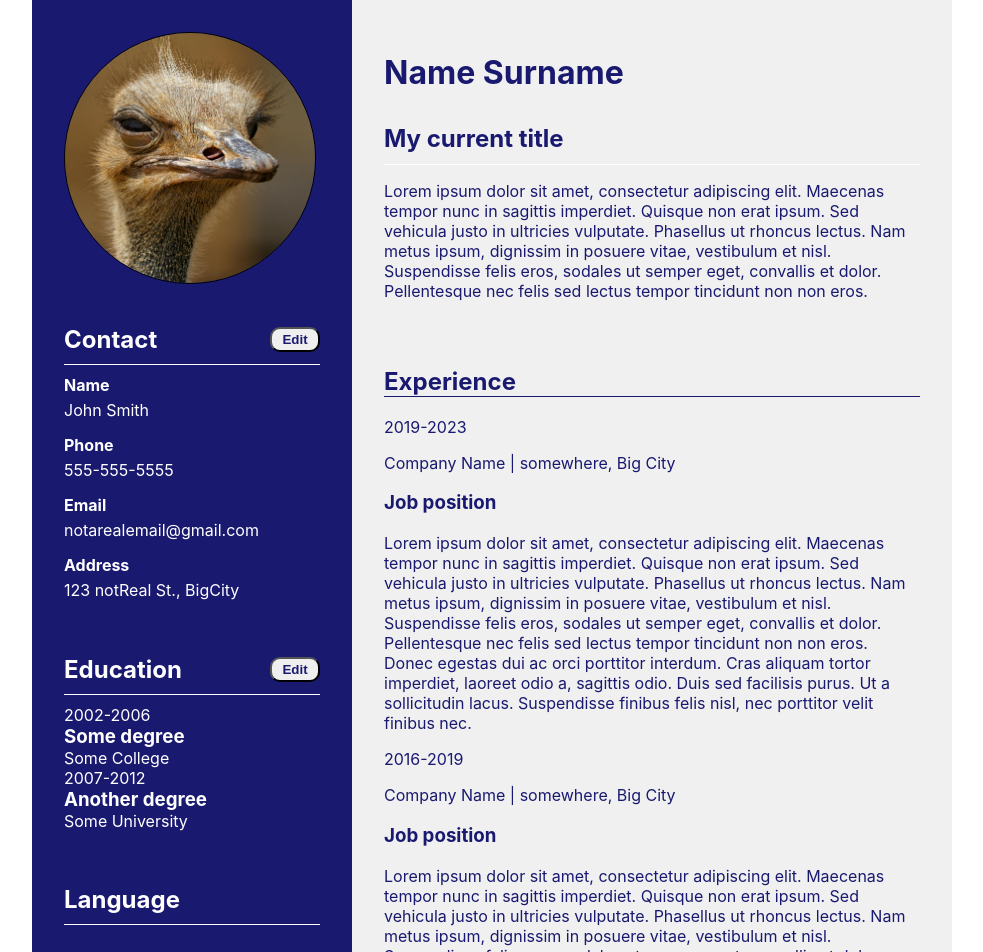
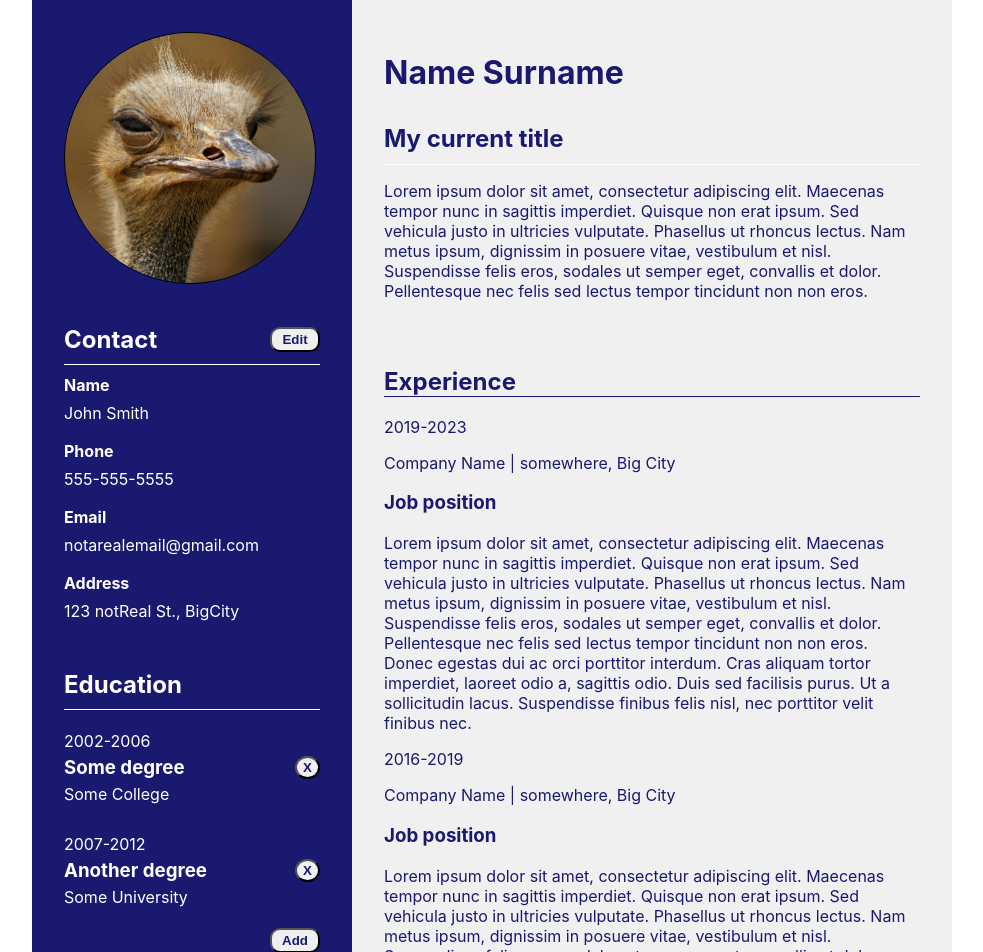
Before and after one commit to ValerioL94/cv-application, a React (Vite) app: page / in a window 1280 px wide. Shown: the top 952 px of the page, without its empty margins (148-1131 px from the left). Built offline with nearby package versions, Linux system fonts and the light colour scheme.

Commit message:
Update style

```diff
--- a/src/components/contact.jsx
+++ b/src/components/contact.jsx
@@ -30,6 +30,7 @@ export default function Contact() {
         </button>
       </div>
       <form
+        className="sideForm"
         onSubmit={(e) => {
           e.preventDefault();
         }}
--- a/src/components/education.jsx
+++ b/src/components/education.jsx
@@ -1,38 +1,117 @@
 import { useState } from 'react';
 import '/src/styles/education.css';
 
+const defaultList = [
+  { years: '2002-2006', title: 'Some degree', school: 'Some College' },
+  { years: '2007-2012', title: 'Another degree', school: 'Some University' },
+];
+
 export default function Education() {
-  const [degrees, setDegrees] = useState(degreesList);
+  const [degreesList, setDegreesList] = useState(defaultList);
+  const [newDegree, setNewDegree] = useState('');
   const [isEditing, setIsEditing] = useState(false);
 
   return (
     <section id="education">
       <div className="title">
         <h2>Education</h2>
-        <button
-          onClick={() => {
-            setIsEditing(!isEditing);
-          }}
-          className="edit"
-        >
-          Edit
-        </button>
       </div>
-      {/* ADD FORM HERE */}
-      {degrees.map((degree) => {
-        return (
-          <div className="degree" key={degree.title}>
-            <p>{degree.years}</p>
-            <h3>{degree.title}</h3>
-            <p>{degree.school}</p>
-          </div>
-        );
-      })}
+      <ul className="list" id="degrees">
+        {degreesList.map((degree) => (
+          <li key={degree.title}>
+            <div>
+              <p>{degree.years}</p>
+              <h3>{degree.title}</h3>
+              <p>{degree.school}</p>
+            </div>
+            <button
+              type="button"
+              onClick={() => {
+                setDegreesList(
+                  degreesList.filter((d) => d.title !== degree.title)
+                );
+              }}
+            >
+              X
+            </button>
+          </li>
+        ))}
+      </ul>
+      <form className="sideForm" onSubmit={(e) => e.preventDefault()}>
+        {isEditing ? (
+          <>
+            <div>
+              <label htmlFor="degYears">Years</label>
+              <input
+                id="degYears"
+                name="degreeYears"
+                type="text"
+                onChange={(e) => {
+                  setNewDegree({
+                    ...newDegree,
+                    years: e.target.value,
+                  });
+                }}
+              />
+            </div>
+            <div>
+              <label htmlFor="degTitle">Title</label>
+              <input
+                id="degTitle"
+                name="degreeTitle"
+                type="text"
+                onChange={(e) => {
+                  setNewDegree({
+                    ...newDegree,
+                    title: e.target.value,
+                  });
+                }}
+              />
+            </div>
+            <div>
+              <label htmlFor="degSchool">School</label>
+              <input
+                id="degSchool"
+                name="DegreeSchool"
+                type="text"
+                onChange={(e) => {
+                  setNewDegree({
+                    ...newDegree,
+                    school: e.target.value,
+                  });
+                }}
+              />
+            </div>
+            <button
+              type="submit"
+              onClick={() => {
+                setIsEditing(!isEditing);
+                newDegree &&
+                  setDegreesList([
+                    ...degreesList,
+                    {
+                      years: newDegree.years,
+                      title: newDegree.title,
+                      school: newDegree.school,
+                    },
+                  ]);
+                setNewDegree('');
+              }}
+            >
+              {'Save'}
+            </button>
+          </>
+        ) : (
+          <button
+            type="button"
+            onClick={() => {
+              setIsEditing(!isEditing);
+            }}
+          >
+            {'Add'}
+          </button>
+        )}
+      </form>
     </section>
   );
 }
-
-const degreesList = [
-  { years: '2002-2006', title: 'Some degree', school: 'Some College' },
-  { years: '2007-2012', title: 'Another degree', school: 'Some University' },
-];
--- a/src/components/language.jsx
+++ b/src/components/language.jsx
@@ -31,7 +31,7 @@ export default function Language() {
           </li>
         ))}
       </ul>
-      <form className="add" onSubmit={(e) => e.preventDefault()}>
+      <form className="sideForm" onSubmit={(e) => e.preventDefault()}>
         {isEditing ? (
           <>
             <input
--- a/src/styles/contact.css
+++ b/src/styles/contact.css
@@ -22,19 +22,21 @@ button:focus {
   border-color: white;
   cursor: pointer;
 }
-form {
+.sideForm {
   display: flex;
   flex-direction: column;
   gap: 10px;
 }
-form > div {
+.sideForm > div {
   display: flex;
   flex-direction: column;
 }
-form p {
+.sideForm p {
   margin: 5px 0;
+  border: 3px solid transparent;
+  border-width: 3px 0;
 }
-form input {
+.sideForm input {
   font-size: 16px;
   margin: 5px 0;
 }
--- a/src/styles/education.css
+++ b/src/styles/education.css
@@ -1,20 +1,20 @@
 #education {
   min-height: 200px;
 }
-#education > .title {
-  display: flex;
-  align-items: center;
-  justify-content: space-between;
-  border-bottom: 1px solid white;
-  margin-bottom: 10px;
-  height: 50px;
+
+#degrees {
+  gap: 20px;
 }
-.degree {
-  display: flex;
-  flex-direction: column;
-  gap: 0px;
+li h3,
+li p {
+  margin: 5px 0px;
 }
-.degree p,
-.degree h3 {
-  margin: 0;
+
+form button {
+  align-self: end;
+  font-weight: 600;
+  color: midnightblue;
+  border-radius: 10px;
+  height: 25px;
+  width: 50px;
 }
--- a/src/styles/language.css
+++ b/src/styles/language.css
@@ -18,12 +18,8 @@
   font-weight: 600;
   padding: 2px 6px;
 }
-form.add {
-  display: flex;
-  flex-direction: column;
-}
-form.add button {
-  align-self: end;
+
+.sideForm button {
   font-weight: 600;
   color: midnightblue;
   border-radius: 10px;
```
